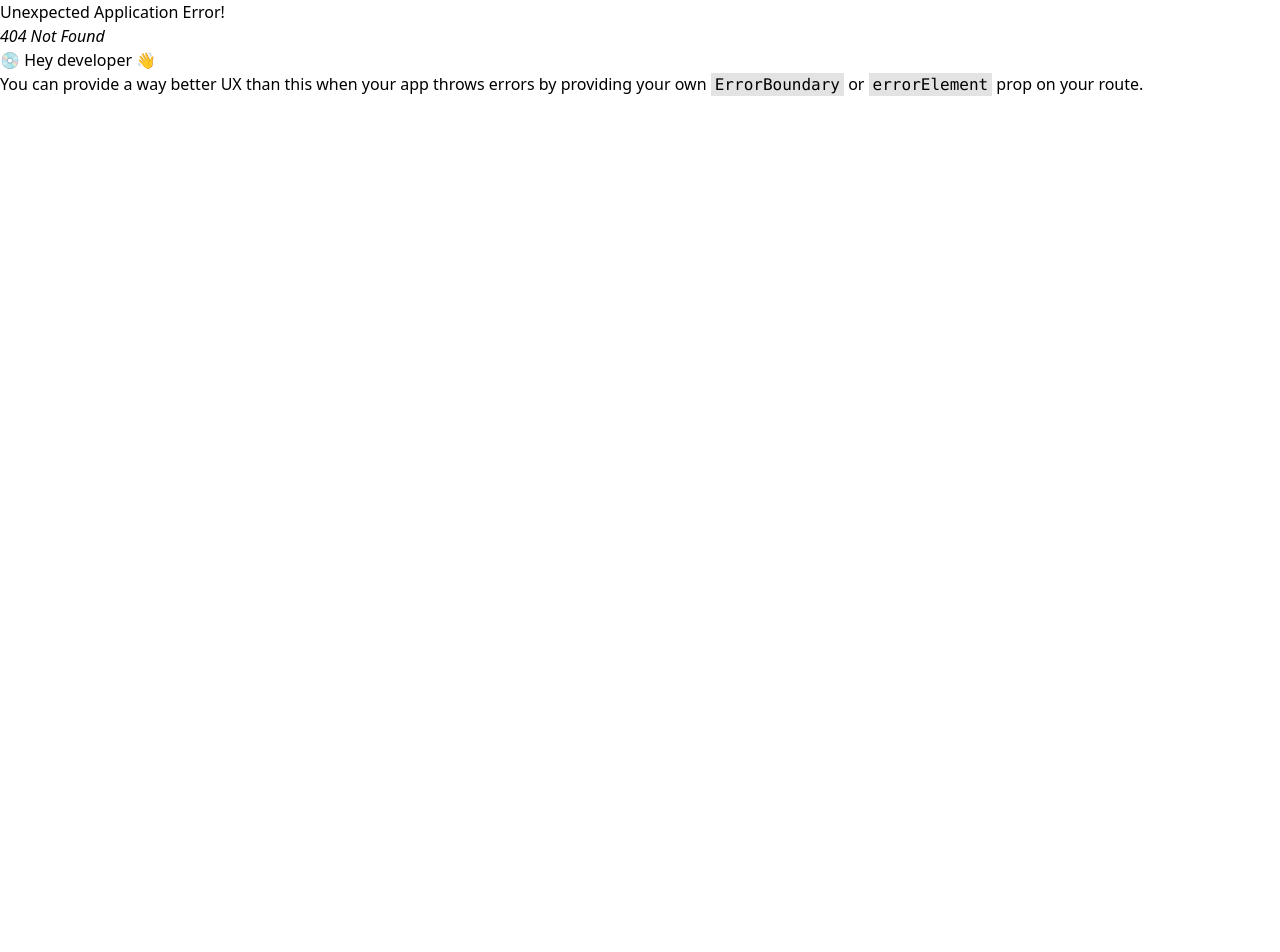
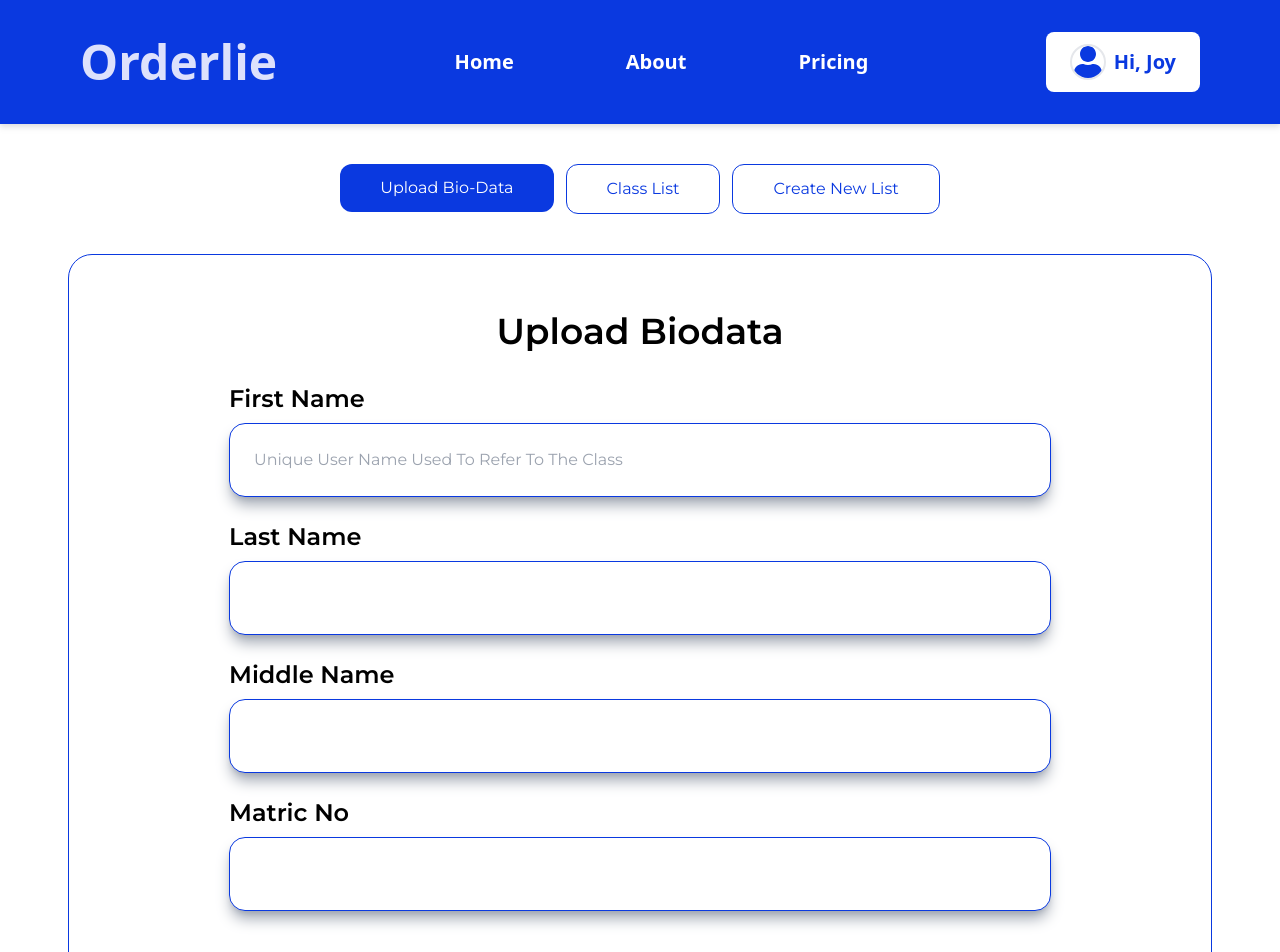
Before and after one commit to gray-adeyi/orderlie-fe-react, a React (Vite) app: page /upload-bio-data in a window 1280 px wide. Before the commit this address had no page. Shown: the top 952 px of the page. Before the commit the page ends 800 px from the top, so only its background shows below. Built offline with nearby package versions, Linux system fonts and the light colour scheme.

Commit message:
Upload bio data

```diff
--- a/src/index.css
+++ b/src/index.css
@@ -8,6 +8,7 @@
 	margin: 0;
 	padding: 0;
 	box-sizing: border-box;
+	/* Code for debugging css */
 	/* outline: 1px solid black; */
 }
 
--- a/src/pages/Home/NewClass.jsx
+++ b/src/pages/Home/NewClass.jsx
@@ -1,19 +1,20 @@
-import React, { useState } from "react";
+import React, { useState } from 'react';
+import { Link } from 'react-router-dom';
 
 const NewClass = () => {
 	const [formData, setFormData] = useState({
-    name: "",
-    faculty: "",
-    department: "",
-    classGovernor: "",
-    deputyClassGovernor: "",
-    level: "",
-    session: "",
+		name: '',
+		faculty: '',
+		department: '',
+		classGovernor: '',
+		deputyClassGovernor: '',
+		level: '',
+		session: '',
 	});
 
 	const [isLoading, setIsLoading] = useState(false);
-  const [successMessage, setSuccessMessage] = useState("");
-  const [error, setError] = useState("");
+	const [successMessage, setSuccessMessage] = useState('');
+	const [error, setError] = useState('');
 
 	const handleInputChange = (e) => {
 		const { name, value } = e.target;
@@ -30,12 +31,12 @@ const NewClass = () => {
 			!formData.level ||
 			!formData.session
 		) {
-      setError("Please fill all fields");
+			setError('Please fill all fields');
 			return;
 		}
 
 		// Clear the error message if all fields are filled
-    setError("");
+		setError('');
 
 		// Logic to create class using formData
 		setIsLoading(true);
@@ -44,136 +45,139 @@ const NewClass = () => {
 		setTimeout(() => {
 			// After successful creation
 			setIsLoading(false);
-      setSuccessMessage("Class Created Successfully");
+			setSuccessMessage('Class Created Successfully');
 		}, 2000);
 	};
 
 	return (
-    <div className="container mx-auto my-10 font-serrat">
+		<div className='container mx-auto my-10 font-serrat'>
 			{/* Section 1 */}
-      <div className="flex justify-center space-x-2 px-3">
-      <button className=" rounded-xl border border-sm py-2 px-3 text-bgColor border-bgColor sm:py-2 md:px-5 lg:px-10">
+			<div className='flex justify-center space-x-2 px-3'>
+				<Link to='/upload-bio-data'>
+					<button className=' rounded-xl border border-sm py-2 px-3 text-bgColor border-bgColor sm:py-2 md:px-5 lg:px-10'>
 						Upload Bio-Data
 					</button>
-        <button className="flex rounded-xl border border-sm py-2 px-3  text-bgColor border-bgColor  md:px-5 lg:px-10">
+				</Link>
+				<button className='flex rounded-xl border border-sm py-2 px-3  text-bgColor border-bgColor  md:px-5 lg:px-10'>
 					Class List
 				</button>
-        <button className="flex rounded-xl py-2 px-3 sm:px-5 md:px-10 text-white bg-bgColor">
+				<Link to='/newclass'>
+					<button className='flex rounded-xl py-2 px-3 sm:px-5 md:px-10 text-white bg-bgColor'>
 						Create New List
 					</button>
+				</Link>
 			</div>
 
 			{/* Section 2 */}
-      <div className="mt-10 flex justify-center">
-      <div className="border-2 border-bgColor w-full  mx-4 lg:mx-40 md:mx-40 rounded-2xl md:px-5 px-4 py-4 mb-6 ">
-          <h1 className="text-2xl font-semibold mb-6  text-center">
+			<div className='mt-10 flex justify-center'>
+				<div className='border-2 border-bgColor w-full  mx-4 lg:mx-40 md:mx-40 rounded-2xl md:px-5 px-4 py-4 mb-6 '>
+					<h1 className='text-2xl font-semibold mb-6  text-center'>
 						Create Class List
 					</h1>
-          <div className="grid grid-cols-1 gap-4">
-            <div className="flex flex-col">
-              <label className="block text-sm font-medium text-gray-600">
+					<div className='grid grid-cols-1 gap-4'>
+						<div className='flex flex-col'>
+							<label className='block text-sm font-medium text-gray-600'>
 								Name
 							</label>
 							<input
-                type="text"
-                name="name"
+								type='text'
+								name='name'
 								value={formData.name}
 								onChange={handleInputChange}
-                className="mt-1 p-2 w-full border rounded-2xl focus:outline-none border-bgColor focus:border-green-500 shadow-lg shadow-gray-400"
-                placeholder="Enter Name"
+								className='mt-1 p-2 w-full border rounded-2xl focus:outline-none border-bgColor focus:border-green-500 shadow-lg shadow-gray-400'
+								placeholder='Enter Name'
 							/>
 						</div>
-            <div className="flex flex-col">
-              <label className="block text-sm font-medium text-gray-600">
+						<div className='flex flex-col'>
+							<label className='block text-sm font-medium text-gray-600'>
 								Faculty
 							</label>
 							<input
-                type="text"
-                name="faculty"
+								type='text'
+								name='faculty'
 								value={formData.faculty}
 								onChange={handleInputChange}
-                className="mt-1 p-2 w-full border rounded-2xl focus:outline-none border-bgColor focus:border-green-500 shadow-lg shadow-gray-400"
-                placeholder="Enter Faculty"
+								className='mt-1 p-2 w-full border rounded-2xl focus:outline-none border-bgColor focus:border-green-500 shadow-lg shadow-gray-400'
+								placeholder='Enter Faculty'
 							/>
 						</div>
-            <div className="flex flex-col">
-              <label className="block text-sm font-medium text-gray-600">
+						<div className='flex flex-col'>
+							<label className='block text-sm font-medium text-gray-600'>
 								Department
 							</label>
 							<input
-                type="text"
-                name="department"
+								type='text'
+								name='department'
 								value={formData.department}
 								onChange={handleInputChange}
-                className="mt-1 p-2 w-full border rounded-2xl focus:outline-none border-bgColor focus:border-green-500 shadow-lg shadow-gray-400"
-                placeholder="Enter Department"
+								className='mt-1 p-2 w-full border rounded-2xl focus:outline-none border-bgColor focus:border-green-500 shadow-lg shadow-gray-400'
+								placeholder='Enter Department'
 							/>
 						</div>
-            <div className="flex flex-col">
-              <label className="block text-sm font-medium text-gray-600">
+						<div className='flex flex-col'>
+							<label className='block text-sm font-medium text-gray-600'>
 								Class Governor
 							</label>
 							<input
-                type="text"
-                name="classGovernor"
+								type='text'
+								name='classGovernor'
 								value={formData.classGovernor}
 								onChange={handleInputChange}
-                className="mt-1 p-2 w-full border rounded-2xl focus:outline-none border-bgColor focus:border-green-500 shadow-lg shadow-gray-400"
-                placeholder="Enter Class Governor"
+								className='mt-1 p-2 w-full border rounded-2xl focus:outline-none border-bgColor focus:border-green-500 shadow-lg shadow-gray-400'
+								placeholder='Enter Class Governor'
 							/>
 						</div>
-            <div className="flex flex-col">
-              <label className="block text-sm font-medium text-gray-600">
+						<div className='flex flex-col'>
+							<label className='block text-sm font-medium text-gray-600'>
 								Deputy Class Governor
 							</label>
 							<input
-                type="text"
-                name="deputyClassGovernor"
+								type='text'
+								name='deputyClassGovernor'
 								value={formData.deputyClassGovernor}
 								onChange={handleInputChange}
-                className="mt-1 p-2 w-full border rounded-2xl focus:outline-none border-bgColor focus:border-green-500 shadow-lg shadow-gray-400"
-                placeholder="Enter Deputy Class Governor"
+								className='mt-1 p-2 w-full border rounded-2xl focus:outline-none border-bgColor focus:border-green-500 shadow-lg shadow-gray-400'
+								placeholder='Enter Deputy Class Governor'
 							/>
 						</div>
-            <div className="flex flex-col">
-              <label className="block text-sm font-medium text-gray-600">
+						<div className='flex flex-col'>
+							<label className='block text-sm font-medium text-gray-600'>
 								Level
 							</label>
 							<input
-                type="text"
-                name="level"
+								type='text'
+								name='level'
 								value={formData.level}
 								onChange={handleInputChange}
-                className="mt-1 p-2 w-full border rounded-2xl focus:outline-none border-bgColor focus:border-green-500 shadow-lg shadow-gray-400"
-                placeholder="Enter Level"
+								className='mt-1 p-2 w-full border rounded-2xl focus:outline-none border-bgColor focus:border-green-500 shadow-lg shadow-gray-400'
+								placeholder='Enter Level'
 							/>
 						</div>
-            <div className="flex flex-col">
-              <label className="block text-sm font-medium text-gray-600">
+						<div className='flex flex-col'>
+							<label className='block text-sm font-medium text-gray-600'>
 								Session
 							</label>
 							<input
-                type="text"
-                name="session"
+								type='text'
+								name='session'
 								value={formData.session}
 								onChange={handleInputChange}
-                className="mt-1 p-2 w-full border rounded-2xl focus:outline-none border-bgColor focus:border-green-500 shadow-lg shadow-gray-400"
-                placeholder="Enter Session"
+								className='mt-1 p-2 w-full border rounded-2xl focus:outline-none border-bgColor focus:border-green-500 shadow-lg shadow-gray-400'
+								placeholder='Enter Session'
 							/>
 						</div>
 					</div>
 
 					<button
-            className="btn mt-6 w-full rounded-xl py-2 px-4 text-white bg-bgColor"
+						className='btn mt-6 w-full rounded-xl py-2 px-4 text-white bg-bgColor'
 						onClick={createClass}
-            disabled={isLoading}
-          >
-            {isLoading ? "Creating..." : "Create"}
+						disabled={isLoading}>
+						{isLoading ? 'Creating...' : 'Create'}
 					</button>
 					{successMessage && (
-            <div className="mt-4 text-green-500">{successMessage}</div>
+						<div className='mt-4 text-green-500'>{successMessage}</div>
 					)}
-          {error && <div className="text-red-500">{error}</div>}
+					{error && <div className='text-red-500'>{error}</div>}
 				</div>
 			</div>
 		</div>
--- /dev/null
+++ b/src/pages/Home/UploadBioData.jsx
@@ -0,0 +1,72 @@
+import React from 'react';
+import { Link } from 'react-router-dom';
+
+const UploadBioData = () => {
+	return (
+		<div className=' mx-2 my-10 font-serrat'>
+			<div className='flex justify-center space-x-2 px-3'>
+				{/* Section1 */}
+				<Link to='/upload-bio-data'>
+					<button className='flex rounded-xl py-2 px-3 sm:px-5 md:px-10 text-white bg-bgColor'>
+						Upload Bio-Data
+					</button>
+				</Link>
+				<button className='flex rounded-xl border border-sm py-2 px-3  text-bgColor border-bgColor  md:px-5 lg:px-10'>
+					Class List
+				</button>
+				<Link to='/newclass'>
+					<button className=' rounded-xl border border-sm py-2 px-3 text-bgColor border-bgColor sm:py-2 md:px-5 lg:px-10'>
+						Create New List
+					</button>
+				</Link>
+			</div>
+			{/* Section 2 */}
+			<div className='mt-10 flex justify-center'>
+				<div className='border border-bgColor w-full  mx-14 rounded-3xl md:px-5 px-4 py-4 mb-6 '>
+					<h1 className='text-4xl font-semibold my-5  text-center'>
+						Upload Biodata
+					</h1>
+					<div className='grid grid-cols-1 gap-4 px-32'>
+						<div className='flex flex-col'>
+							<label className=' text-2xl font-semibold'>First Name</label>
+							<input
+								type='text'
+								className='mt-1 p-4 w-full border rounded-2xl focus:outline-none border-bgColor focus:border-green-500 shadow-lg shadow-gray-400'
+								placeholder='Unique User Name Used To Refer To The Class'
+							/>
+						</div>
+						<div className='flex flex-col'>
+							<label className=' text-2xl font-semibold'>Last Name</label>
+							<input
+								type='text'
+								className='mt-1 p-4 w-full border rounded-2xl focus:outline-none border-bgColor focus:border-green-500 shadow-lg shadow-gray-400'
+								placeholder=''
+							/>
+						</div>
+						<div className='flex flex-col'>
+							<label className=' text-2xl font-semibold'>Middle Name</label>
+							<input
+								type='text'
+								className='mt-1 p-4 w-full border rounded-2xl focus:outline-none border-bgColor focus:border-green-500 shadow-lg shadow-gray-400'
+								placeholder=''
+							/>
+						</div>
+						<div className='flex flex-col'>
+							<label className=' text-2xl font-semibold'>Matric No</label>
+							<input
+								type='text'
+								className='mt-1 p-4 w-full border rounded-2xl focus:outline-none border-bgColor focus:border-green-500 shadow-lg shadow-gray-400'
+								placeholder=''
+							/>
+						</div>
+						<div className=' btn mt-6 w-full rounded-xl py-2 px-4 text-white bg-bgColor flex items-center justify-center font-bold text-xl'>
+							<button className=''>Create</button>
+						</div>
+					</div>
+				</div>
+			</div>
+		</div>
+	);
+};
+
+export default UploadBioData;
```
Also changed, not shown: src/main.jsx (+7 -2 lines). Lines whose indentation alone changed are shown as unchanged.
